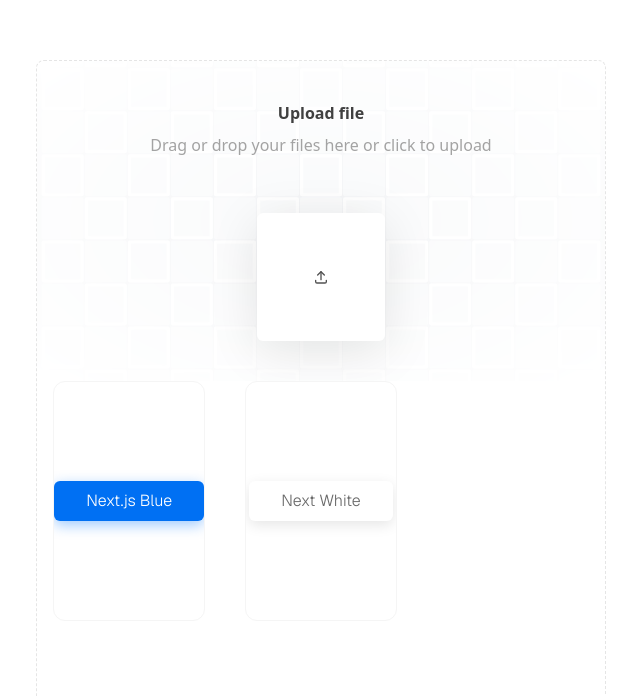
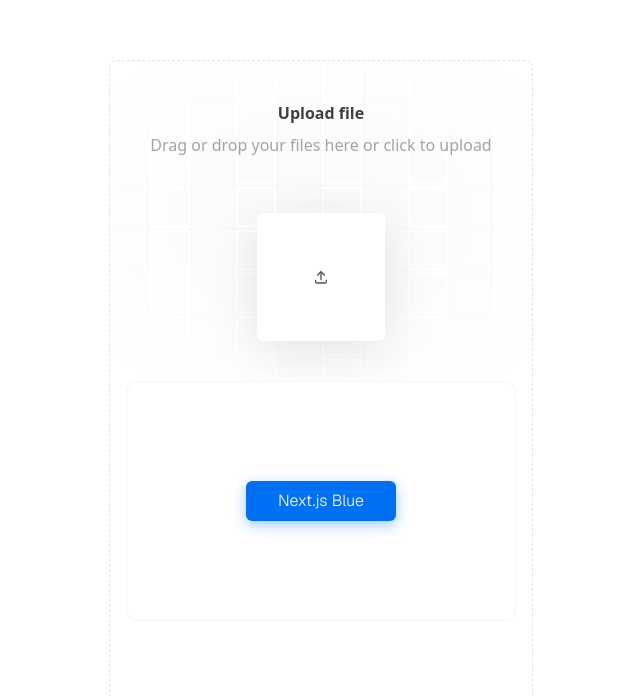
Before and after one commit to JaySuratwala/DCU_Practicum, a Next.js app in the folder Website/practicum-d/: page / in a window 1280 px wide. Shown: the part 104-800 px from the top of the page, without its empty margins (319-959 px from the left). Built offline with nearby package versions, Linux system fonts and the light colour scheme.

Commit message:
button layout changes

```diff
--- a/Website/practicum-d/app/buttons.tsx
+++ b/Website/practicum-d/app/buttons.tsx
@@ -9,13 +9,13 @@ export function TailwindcssButtons() {
     return (
         <div className="pb-40 px-4 w-full">
             <Toaster position="top-center" />
-            <div className="grid grid-cols-1 md:grid-cols-2 lg:grid-cols-3 w-full  max-w-7xl mx-auto gap-10">
+            {/* <div className="grid grid-cols-1 md:grid-cols-2 lg:grid-cols-3 w-full  max-w-7xl mx-auto gap-10"> */}
                 {buttons.map((button, idx) => (
                 <ButtonsCard key={idx}>
                     {button.component}
                 </ButtonsCard>
                 ))}
-            </div>
+            {/* </div> */}
         </div>
     );
 }
@@ -29,13 +29,4 @@ export const buttons = [
       </button>
     ),
   },
-  {
-    name: "Next.js White",
-    description: "Next.js White button for your website",
-    component: (
-      <button className="shadow-[0_4px_14px_0_rgb(0,0,0,10%)] hover:shadow-[0_6px_20px_rgba(93,93,93,23%)] px-8 py-2 bg-[#fff] text-[#696969] rounded-md font-light transition duration-200 ease-linear">
-        Next White
-      </button>
-    ),
-  },
 ];
```
